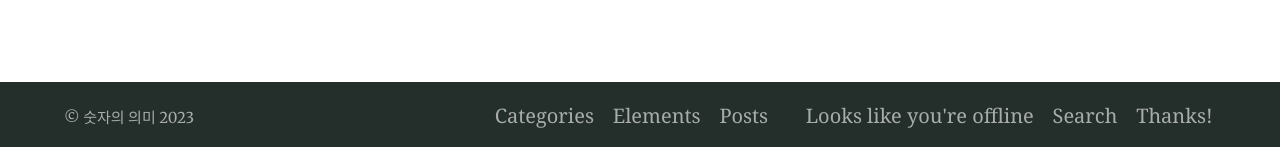
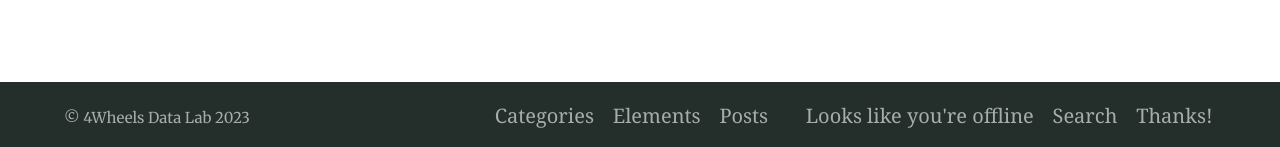
Before and after one commit to 4wheelsdatalab/4wheelsdatalab.github.io, a Jekyll site: the page built from index.md, in a window 1280 px wide. Shown: the part 750-897 px from the top of the page. Built offline with Jekyll 4.4.1, drawn with Linux system fonts in a browser that asks for light colours; part of the change alters nothing that is shown.

Commit message:
fix some bugs2

```diff
--- a/_config.yml
+++ b/_config.yml
@@ -92,7 +92,7 @@ defaults:
 # 7. Site settings
 encoding: utf-8 # Make sure the encoding is right
 lang: en-GB # Set the site language
-title: "숫자의 의미" # Site name or title, also used in jekyll-seo-tag
+title: "4Wheels Data Lab" # Site name or title, also used in jekyll-seo-tag
 logo: "/assets/logos/logo.svg" # Site logo, also used in jekyll-seo-tag
 description: "Alembic is a starting point for Jekyll projects. Rather than starting from scratch, this boilerplate is designed to get the ball rolling immediately" # Site description and default description, also used in jekyll-seo-tag
 url: "https://4wheelsdatalab.github.io" # Site url, also used in jekyll-seo-tag
@@ -123,11 +123,11 @@ navigation_header:
 - title: Home
   url: /
 - title: About me
-  url: /Profile/
+  url: /elements/
 - title: Blog
   url: /blog/
 - title: Project
-  url: /Categories/
+  url: /categories/
 - title: Search
   url: /search/
 
```
